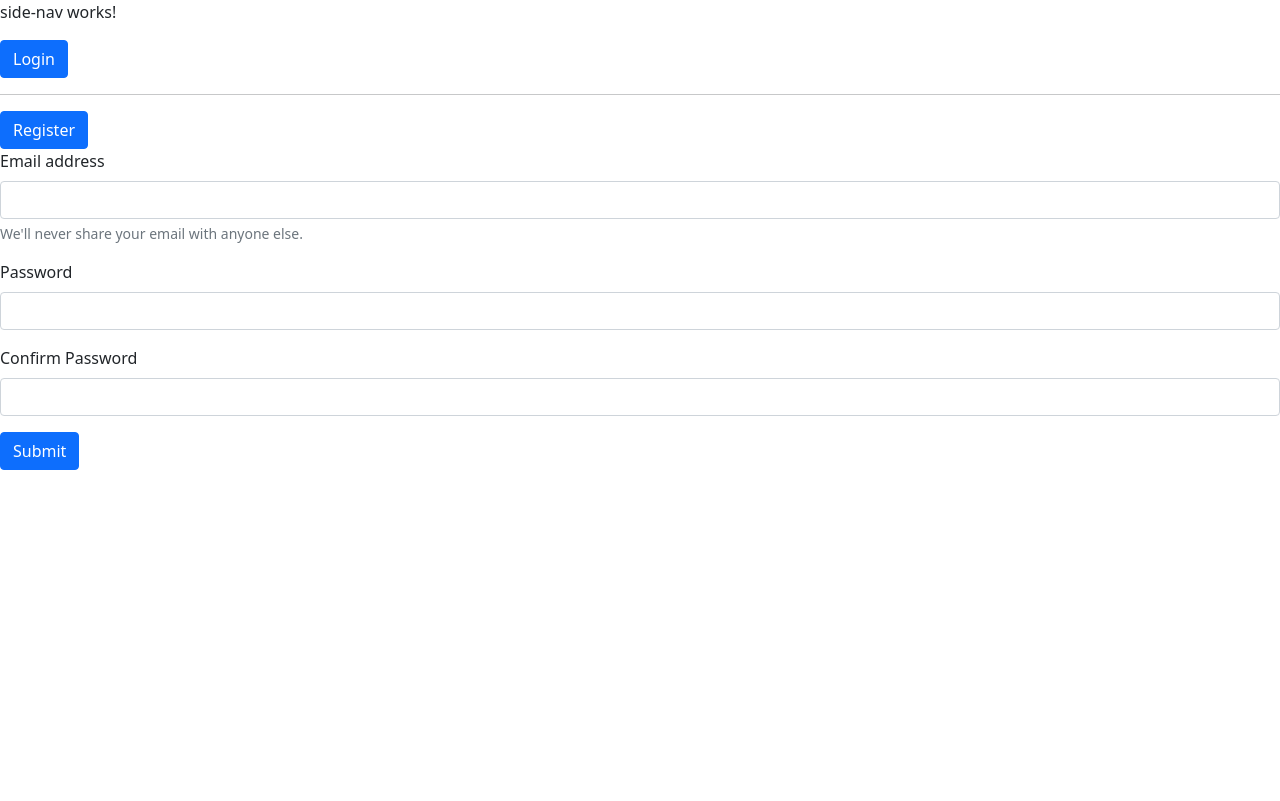
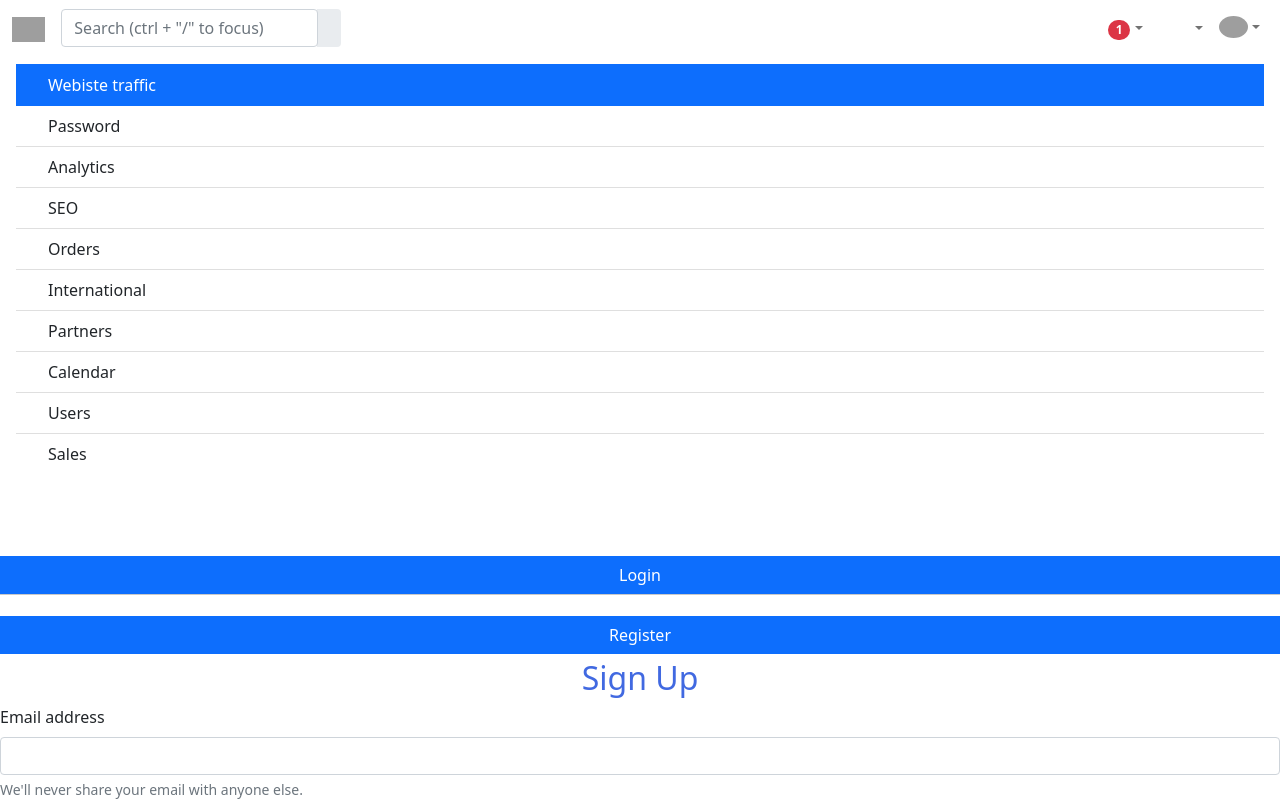
Before and after one commit to MegAjith/BookStore-Frontend, an Angular app: page / in a window 1280 px wide. Shown: the top 801 px of the page. Built offline with nearby package versions, Linux system fonts and the light colour scheme; grey boxes are pictures that could not be loaded.

Commit message:
Changes in Auth

```diff
--- a/src/app/auth/auth.component.html
+++ b/src/app/auth/auth.component.html
@@ -7,12 +7,15 @@
     Register form - fields -> email , password and ConfirmPassword
 
 -->
-<div class=" align-items-center">
+<div class="container" class="row align-items-center">
 
-    <button type="submit" class="btn btn-primary" (click)="Login()" >Login</button>
+    <button type="submit" class="btn btn-primary" (click)="Login()">Login</button>
     <hr>
     <button type="submit" class="btn btn-primary" (click)="Signup()">Register</button>
+    <br>
+    <br>
     <div *ngIf="isLogin; else elseblock">
+        <h2 style="color:royalblue; text-align: center;">Log In</h2>
         <form>
             <div class="mb-3">
                 <label for="exampleInputEmail1" class="form-label">Email address</label>
@@ -31,6 +34,7 @@
 
 
     <ng-template #elseblock>
+        <h2 style="color:royalblue; text-align: center;">Sign Up</h2>
         <form>
             <div class="mb-3">
                 <label for="exampleInputEmail1" class="form-label">Email address</label>
--- a/src/app/side-nav/side-nav.component.html
+++ b/src/app/side-nav/side-nav.component.html
@@ -8,6 +8,226 @@
     in mobile -> full width, full height , should be possible to minimize to a single ham burger icon at top left
 
 -->
+<!--Main Navigation-->
 <header>
-    <p>side-nav works!</p>
-</header>
+    <!-- Sidebar -->
+    <nav id="sidebarMenu" class="collapse d-lg-block sidebar collapse bg-white">
+      <div class="position-sticky">
+        <div class="list-group list-group-flush mx-3 mt-4">
+          <a
+            href="#"
+            class="list-group-item list-group-item-action py-2 ripple"
+            aria-current="true"
+          >
+            <i class="fas fa-tachometer-alt fa-fw me-3"></i><span>Main dashboard</span>
+          </a>
+          <a href="#" class="list-group-item list-group-item-action py-2 ripple active">
+            <i class="fas fa-chart-area fa-fw me-3"></i><span>Webiste traffic</span>
+          </a>
+          <a href="#" class="list-group-item list-group-item-action py-2 ripple"
+            ><i class="fas fa-lock fa-fw me-3"></i><span>Password</span></a
+          >
+          <a href="#" class="list-group-item list-group-item-action py-2 ripple"
+            ><i class="fas fa-chart-line fa-fw me-3"></i><span>Analytics</span></a
+          >
+          <a href="#" class="list-group-item list-group-item-action py-2 ripple">
+            <i class="fas fa-chart-pie fa-fw me-3"></i><span>SEO</span>
+          </a>
+          <a href="#" class="list-group-item list-group-item-action py-2 ripple"
+            ><i class="fas fa-chart-bar fa-fw me-3"></i><span>Orders</span></a
+          >
+          <a href="#" class="list-group-item list-group-item-action py-2 ripple"
+            ><i class="fas fa-globe fa-fw me-3"></i><span>International</span></a
+          >
+          <a href="#" class="list-group-item list-group-item-action py-2 ripple"
+            ><i class="fas fa-building fa-fw me-3"></i><span>Partners</span></a
+          >
+          <a href="#" class="list-group-item list-group-item-action py-2 ripple"
+            ><i class="fas fa-calendar fa-fw me-3"></i><span>Calendar</span></a
+          >
+          <a href="#" class="list-group-item list-group-item-action py-2 ripple"
+            ><i class="fas fa-users fa-fw me-3"></i><span>Users</span></a
+          >
+          <a href="#" class="list-group-item list-group-item-action py-2 ripple"
+            ><i class="fas fa-money-bill fa-fw me-3"></i><span>Sales</span></a
+          >
+        </div>
+      </div>
+    </nav>
+    <!-- Sidebar -->
+
+    <!-- Navbar -->
+    <nav id="main-navbar" class="navbar navbar-expand-lg navbar-light bg-white fixed-top">
+      <!-- Container wrapper -->
+      <div class="container-fluid">
+        <!-- Toggle button -->
+        <button
+          class="navbar-toggler"
+          type="button"
+          data-mdb-toggle="collapse"
+          data-mdb-target="#sidebarMenu"
+          aria-controls="sidebarMenu"
+          aria-expanded="false"
+          aria-label="Toggle navigation"
+        >
+          <i class="fas fa-bars"></i>
+        </button>
+
+        <!-- Brand -->
+        <a class="navbar-brand" href="#">
+          <img
+            src="https://mdbootstrap.com/img/logo/mdb-transaprent-noshadows.png"
+            height="25"
+            alt=""
+            loading="lazy"
+          />
+        </a>
+        <!-- Search form -->
+        <form class="d-none d-md-flex input-group w-auto my-auto">
+          <input
+            autocomplete="off"
+            type="search"
+            class="form-control rounded"
+            placeholder='Search (ctrl + "/" to focus)'
+            style="min-width: 225px;"
+          />
+          <span class="input-group-text border-0"><i class="fas fa-search"></i></span>
+        </form>
+
+        <!-- Right links -->
+        <ul class="navbar-nav ms-auto d-flex flex-row">
+          <!-- Notification dropdown -->
+          <li class="nav-item dropdown">
+            <a
+              class="nav-link me-3 me-lg-0 dropdown-toggle hidden-arrow"
+              href="#"
+              id="navbarDropdownMenuLink"
+              role="button"
+              data-mdb-toggle="dropdown"
+              aria-expanded="false"
+            >
+              <i class="fas fa-bell"></i>
+              <span class="badge rounded-pill badge-notification bg-danger">1</span>
+            </a>
+            <ul
+              class="dropdown-menu dropdown-menu-end"
+              aria-labelledby="navbarDropdownMenuLink"
+            >
+              <li>
+                <a class="dropdown-item" href="#">Some news</a>
+              </li>
+              <li>
+                <a class="dropdown-item" href="#">Another news</a>
+              </li>
+              <li>
+                <a class="dropdown-item" href="#">Something else here</a>
+              </li>
+            </ul>
+          </li>
+
+          <!-- Icon -->
+          <li class="nav-item">
+            <a class="nav-link me-3 me-lg-0" href="#">
+              <i class="fas fa-fill-drip"></i>
+            </a>
+          </li>
+          <!-- Icon -->
+          <li class="nav-item me-3 me-lg-0">
+            <a class="nav-link" href="#">
+              <i class="fab fa-github"></i>
+            </a>
+          </li>
+
+          <!-- Icon dropdown -->
+          <li class="nav-item dropdown">
+            <a
+              class="nav-link me-3 me-lg-0 dropdown-toggle hidden-arrow"
+              href="#"
+              id="navbarDropdown"
+              role="button"
+              data-mdb-toggle="dropdown"
+              aria-expanded="false"
+            >
+              <i class="united kingdom flag m-0"></i>
+            </a>
+            <ul class="dropdown-menu dropdown-menu-end" aria-labelledby="navbarDropdown">
+              <li>
+                <a class="dropdown-item" href="#"
+                  ><i class="united kingdom flag"></i>English
+                  <i class="fa fa-check text-success ms-2"></i
+                ></a>
+              </li>
+              <li><hr class="dropdown-divider" /></li>
+              <li>
+                <a class="dropdown-item" href="#"><i class="poland flag"></i>Polski</a>
+              </li>
+              <li>
+                <a class="dropdown-item" href="#"><i class="china flag"></i>中文</a>
+              </li>
+              <li>
+                <a class="dropdown-item" href="#"><i class="japan flag"></i>日本語</a>
+              </li>
+              <li>
+                <a class="dropdown-item" href="#"><i class="germany flag"></i>Deutsch</a>
+              </li>
+              <li>
+                <a class="dropdown-item" href="#"><i class="france flag"></i>Français</a>
+              </li>
+              <li>
+                <a class="dropdown-item" href="#"><i class="spain flag"></i>Español</a>
+              </li>
+              <li>
+                <a class="dropdown-item" href="#"><i class="russia flag"></i>Русский</a>
+              </li>
+              <li>
+                <a class="dropdown-item" href="#"><i class="portugal flag"></i>Português</a>
+              </li>
+            </ul>
+          </li>
+
+          <!-- Avatar -->
+          <li class="nav-item dropdown">
+            <a
+              class="nav-link dropdown-toggle hidden-arrow d-flex align-items-center"
+              href="#"
+              id="navbarDropdownMenuLink"
+              role="button"
+              data-mdb-toggle="dropdown"
+              aria-expanded="false"
+            >
+              <img
+                src="https://mdbootstrap.com/img/Photos/Avatars/img (31).jpg"
+                class="rounded-circle"
+                height="22"
+                alt=""
+                loading="lazy"
+              />
+            </a>
+            <ul
+              class="dropdown-menu dropdown-menu-end"
+              aria-labelledby="navbarDropdownMenuLink"
+            >
+              <li>
+                <a class="dropdown-item" href="#">My profile</a>
+              </li>
+              <li>
+                <a class="dropdown-item" href="#">Settings</a>
+              </li>
+              <li>
+                <a class="dropdown-item" href="#">Logout</a>
+              </li>
+            </ul>
+          </li>
+        </ul>
+      </div>
+      <!-- Container wrapper -->
+    </nav>
+    <!-- Navbar -->
+  </header>
+  <!--Main Navigation-->
+
+  <!--Main layout-->
+  <main style="margin-top: 58px;">
+    <div class="container pt-4"></div>
+  </main>
+  <!--Main layout-->
```
